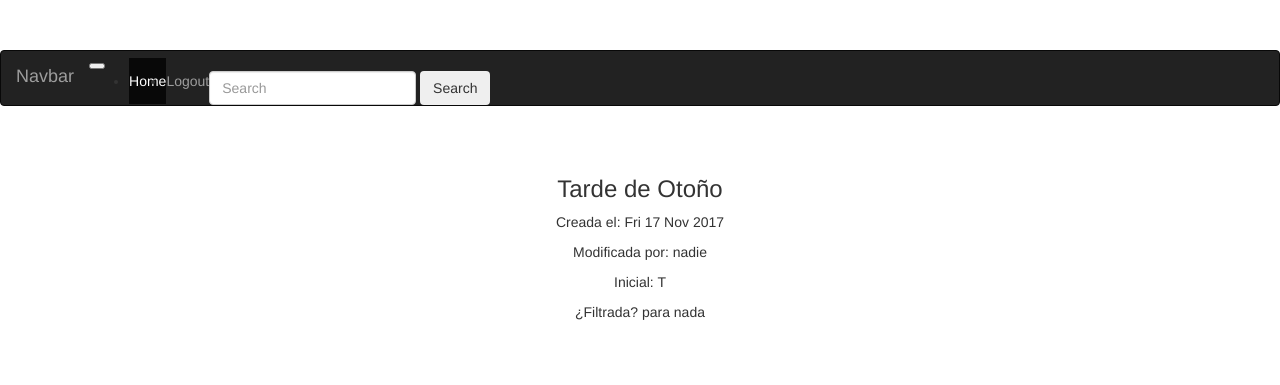
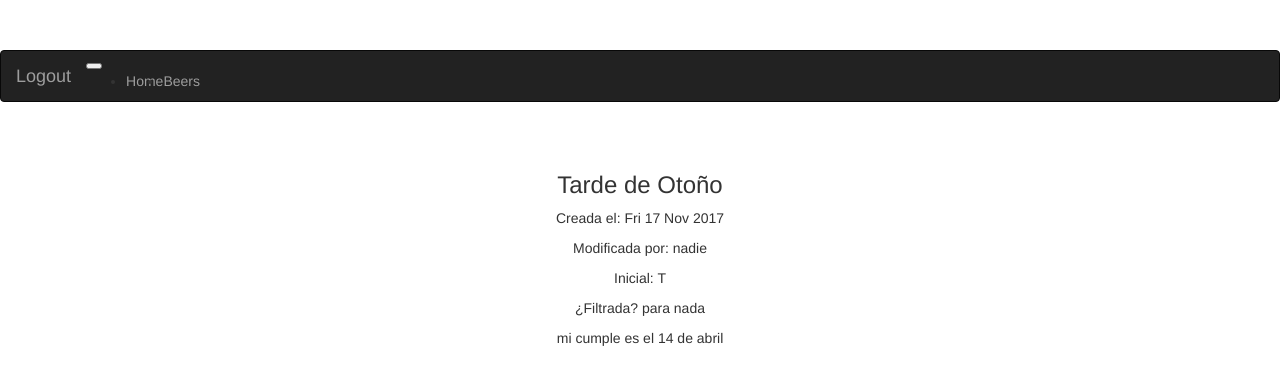
Before and after one commit to dancer1325/beer_warehouse, a Django app: page /beer/detail/13/ in a window 1280 px wide. Shown: the top 385 px of the page. Run offline with Django 3.2, Linux system fonts and the light colour scheme; a user stored in the database is signed in; data comes from the database, SQL or seed files in the repository; both versions use the stored data as it was after the commit; some libraries are stand-ins or nearby versions.

Commit message:
Use CBV and mixins

```diff
--- /dev/null
+++ b/beers/mixins.py
@@ -0,0 +1,7 @@
+
+class AddMyBirthdayToContextMixin(object):
+
+    def get_context_data(self, **kwargs):
+        context = super().get_context_data(**kwargs)
+        context['birthday'] = "mi cumple es el 14 de abril"
+        return context
--- a/beers/templates/beer_detail.html
+++ b/beers/templates/beers/beer_detail.html
@@ -22,4 +22,7 @@
         ¿Filtrada? {{ beer.is_filtered|yesno:"claro,para nada,no sé" }}
     </p>
 
+    <p>
+        {{ birthday }}
+    </p>
 {% endblock %}
--- a/beers/templates/beers/beer_list.html
+++ b/beers/templates/beers/beer_list.html
@@ -9,10 +9,8 @@
 
             <h3>Beer collection</h3>
 
-
-
             <ul>
-                {% for beer in object_list %}
+                {% for beer in beer_list %}
 
                     {% if beer.abv > 1 and True %}
                         <li><a href="{% url 'beer-detail-view' beer.pk %}"> Name: {{ beer }}, alcohol: {{ beer.abv }}</a></li>
--- a/beers/urls.py
+++ b/beers/urls.py
@@ -1,10 +1,10 @@
 from django.conf.urls import url
+from django.contrib.auth.decorators import login_required
 
-
-from beers.views import first_view, beer_detail_view, ListBeerView
+from beers.views import landing_view, BeerListView, BeerDetailView
 
 urlpatterns = [
-    url(r'^$', first_view, name='first-view'),
-    url(r'^beer/list/$', ListBeerView.as_view(), name='beer-list-view'),
-    url(r'^beer/detail/(?P<pk>\d+)/$', beer_detail_view, name='beer-detail-view'),
+    url(r'^$', login_required(landing_view), name='landing-view'),
+    url(r'^beer/list/$', login_required(BeerListView.as_view()), name='beer-list-view'),
+    url(r'^beer/detail/(?P<pk>\d+)/$', login_required(BeerDetailView.as_view()), name='beer-detail-view'),
 ]
--- a/beers/views.py
+++ b/beers/views.py
@@ -1,11 +1,12 @@
-from django.views.generic import ListView
+from django.views.generic import ListView, DetailView
 from django.shortcuts import render
 
 # Create your views here.
+from beers.mixins import AddMyBirthdayToContextMixin
 from beers.models import Beer, Company
 
 
-def first_view(request):
+def landing_view(request):
     # return HttpResponse("Saludos")
 
     everybody_value = "todas"
@@ -16,8 +17,10 @@ def first_view(request):
 
     return render(request, 'beers.html', context)
 
-class ListBeerView(ListView):
+
+class BeerListView(ListView):
     model = Beer
 
-def beer_detail_view(request, pk):
-    return render(request, 'beer_detail.html', {'beer': Beer.objects.get(pk=pk)})
+
+class BeerDetailView(AddMyBirthdayToContextMixin, DetailView):
+    model = Beer
--- a/templates/navbar.html
+++ b/templates/navbar.html
@@ -2,15 +2,15 @@
   <button class="navbar-toggler navbar-toggler-right" type="button" data-toggle="collapse" data-target="#navbarsExampleDefault" aria-controls="navbarsExampleDefault" aria-expanded="false" aria-label="Toggle navigation">
     <span class="navbar-toggler-icon"></span>
   </button>
-  <a class="navbar-brand" href="#">Navbar</a>
+  <a class="navbar-brand" href="{% url 'logout' %}">Logout</a>
 
   <div class="collapse navbar-collapse" id="navbarsExampleDefault">
     <ul class="navbar-nav mr-auto">
-      <li class="nav-item active">
-        <a class="nav-link" href="#">Home <span class="sr-only">(current)</span></a>
+      <li class="nav-item">
+        <a class="nav-link" href="{% url 'landing-view' %}">Home <span class="sr-only">(current)</span></a>
       </li>
       <li class="nav-item">
-        <a class="nav-link" href="{% url 'logout' %}">Logout</a>
+        <a class="nav-link" href="{% url 'beer-list-view' %}">Beers</a>
       </li>
       <!--<li class="nav-item dropdown">-->
         <!--<a class="nav-link dropdown-toggle" href="http://example.com" id="dropdown01" data-toggle="dropdown" aria-haspopup="true" aria-expanded="false">Dropdown</a>-->
@@ -21,9 +21,9 @@
         <!--</div>-->
       <!--</li>-->
     </ul>
-    <form class="form-inline my-2 my-lg-0">
-      <input class="form-control mr-sm-2" type="text" placeholder="Search">
-      <button class="btn btn-outline-success my-2 my-sm-0" type="submit">Search</button>
-    </form>
+    <!--<form class="form-inline my-2 my-lg-0">-->
+      <!--<input class="form-control mr-sm-2" type="text" placeholder="Search">-->
+      <!--<button class="btn btn-outline-success my-2 my-sm-0" type="submit">Search</button>-->
+    <!--</form>-->
   </div>
 </nav>
```
Also changed, not shown: db.sqlite3.
